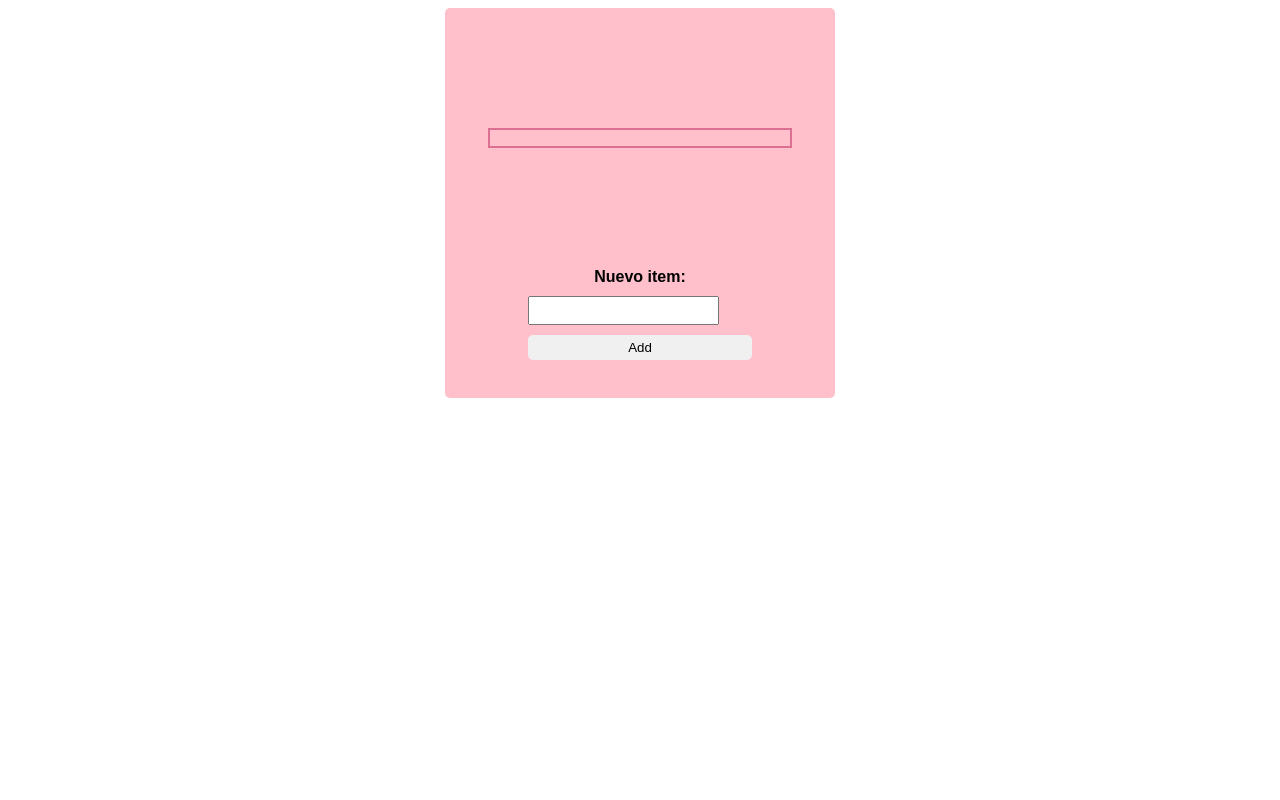
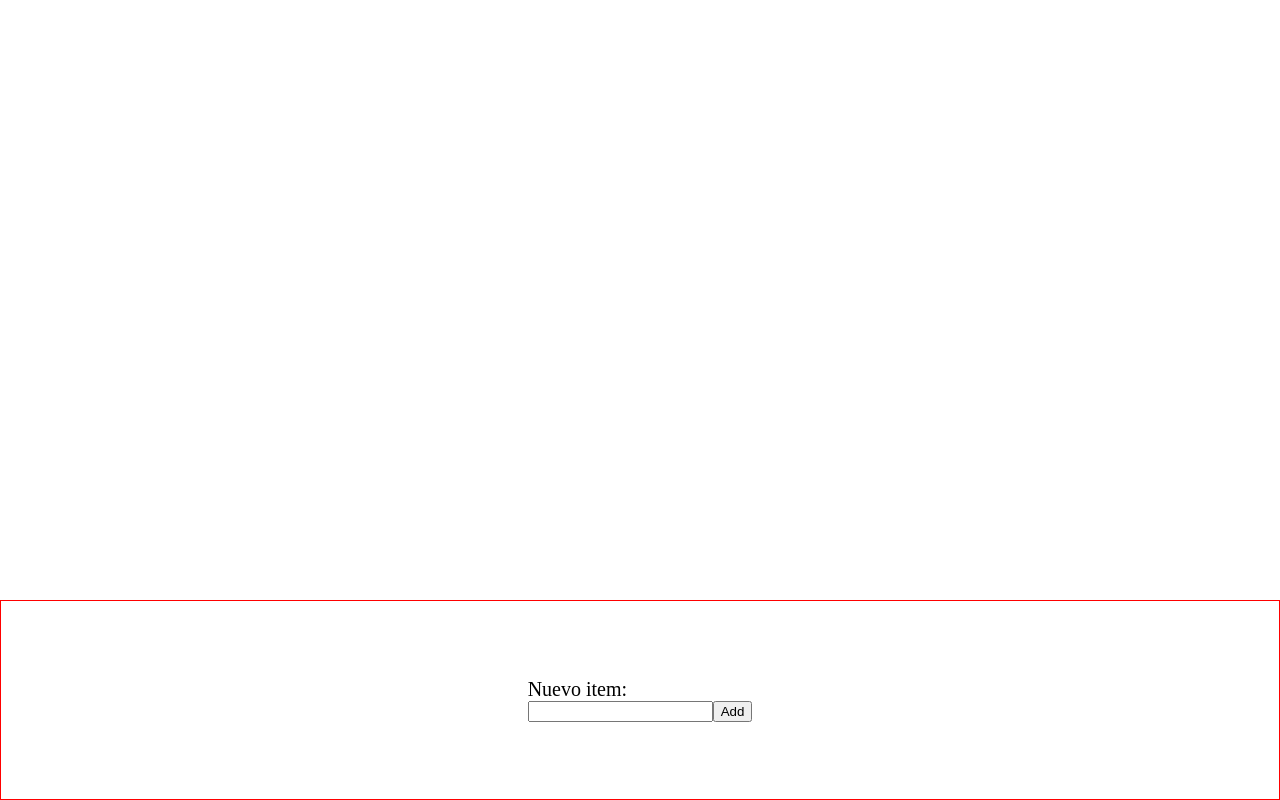
Before and after one commit to catharygr/to-do-list-react, a React (Vite) app: page / in a window 1280 px wide. Built offline with nearby package versions, Linux system fonts and the light colour scheme.

Commit message:
Trabajando con el Css en el componente TodoList

```diff
--- a/src/TodoList.jsx
+++ b/src/TodoList.jsx
@@ -1,3 +1,4 @@
+/* eslint-disable react/prop-types */
 import React from "react";
 
 function TodoList({ handleAddItem }) {
--- a/src/index.css
+++ b/src/index.css
@@ -1,64 +1,20 @@
-body {
-  font-family: Arial, Helvetica, sans-serif;
-}
+.new-list-item-form {
+  width: 100%;
+  height: 200px;
+  background-color: white;
+  border: 1px solid red;
+  padding: 10px;
+  box-sizing: border-box;
 
-.wrapper {
+  position: fixed;
+  bottom: 0;
+  left: 0;
   display: flex;
   flex-direction: column;
-  align-items: center;
-  margin: 0 auto;
-  max-width: 350px;
-  background-color: pink;
-  padding: 20px;
-  border-radius: 5px;
-  height: 350px;
-}
-
-.list-wrapper {
-  width: 300px;
-  margin-top: 100px;
-  border: 2px double palevioletred;
-}
-
-.shopping-list {
-  list-style-type: none;
-  padding: 0;
-}
-
-.shopping-list li {
-  margin-bottom: 10px;
-  padding: 5px;
-  background-color: #f0f0f0;
-  border-radius: 5px;
-}
-
-.new-list-item-form {
-  margin-top: 120px;
-  border-style: 1px dashed pink;
-}
-
-.new-list-item-form form {
-  display: flex;
-  flex-direction: column;
+  justify-content: center;
   align-items: center;
 }
 
 .new-list-item-form label {
-  font-weight: bold;
-  margin-bottom: 10px;
+  font-size: 20px;
 }
-
-.new-list-item-form input {
-  padding: 5px;
-  margin-bottom: 10px;
-}
-
-.new-list-item-form button {
-  padding: 5px;
-  width: 100%;
-  background-color: #f0f0f0;
-  color: #000;
-  border: none;
-  border-radius: 5px;
-  cursor: pointer;
-}
```
